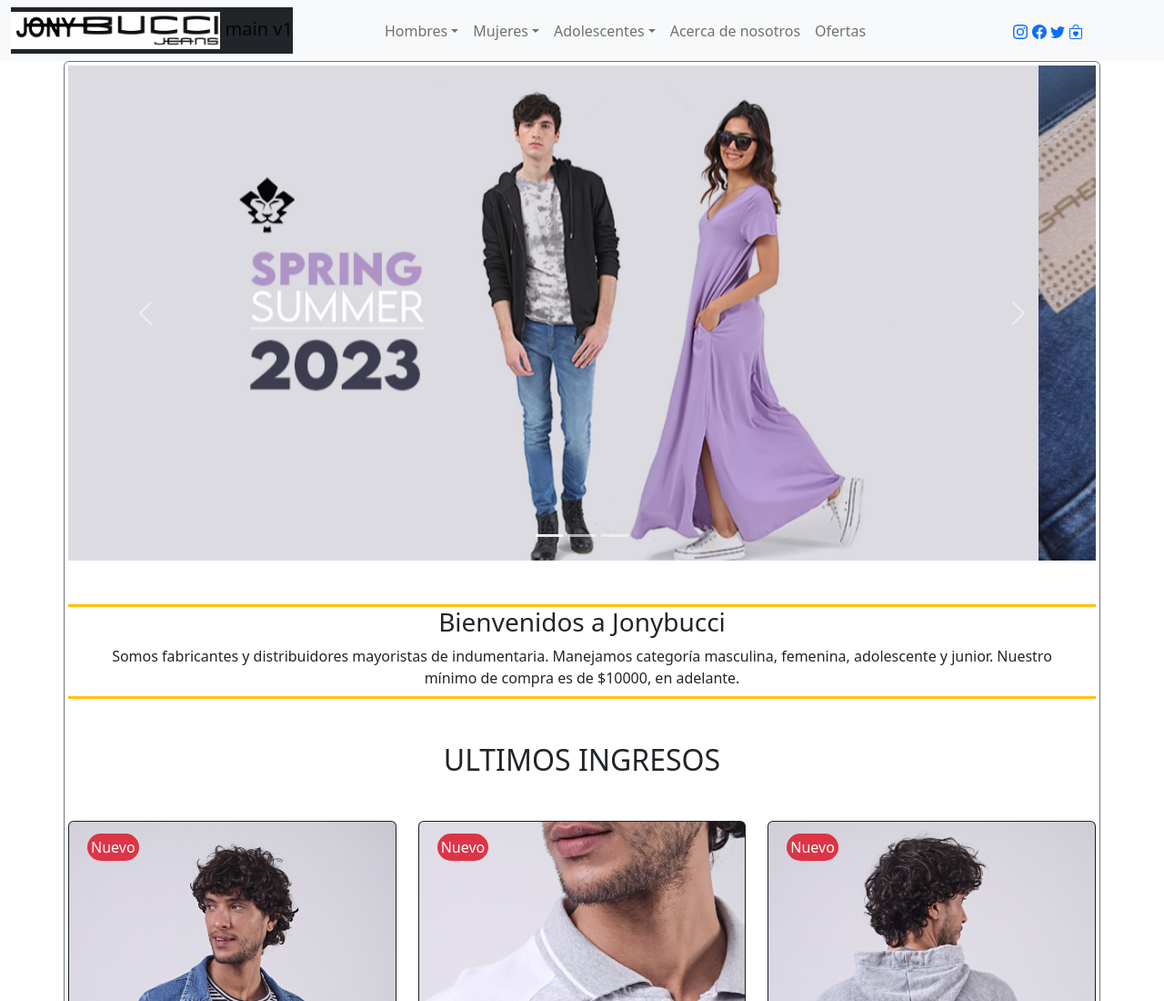
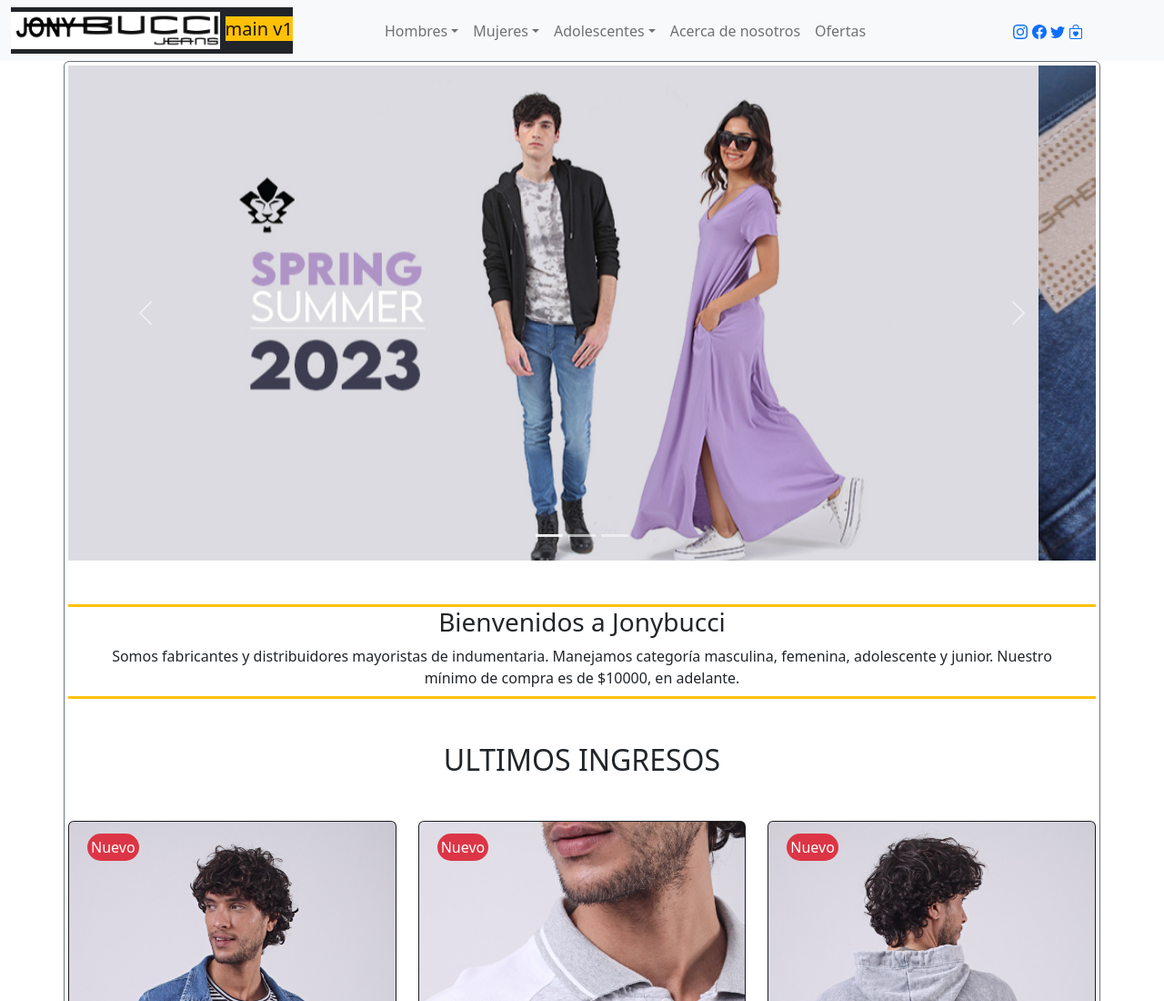
Before and after one commit to fernandoasd/jonybucci.io, a plain HTML site: page index.html in a window 1280 px wide. Shown: the top 1100 px of the page at 91% size. Drawn offline with nearby package versions, Linux system fonts and the light colour scheme.

Commit message:
Update index.html

```diff
--- a/index.html
+++ b/index.html
@@ -29,7 +29,7 @@
     <div class="container-fluid justify-content-around">
         <a class="navbar-brand bg-dark" href="#">
             <img src="./imagenes/gabucci-copia.png" alt="Logo" style="width:18vw;" class="">
-            <span class="bg-color-warning">main v1</span>
+            <span class="bg-warning">main v1</span>
         </a>
         <button class="navbar-toggler" type="button" data-bs-toggle="collapse" data-bs-target="#collapsibleNavbar">
             <span class="navbar-toggler-icon"></span>
```
